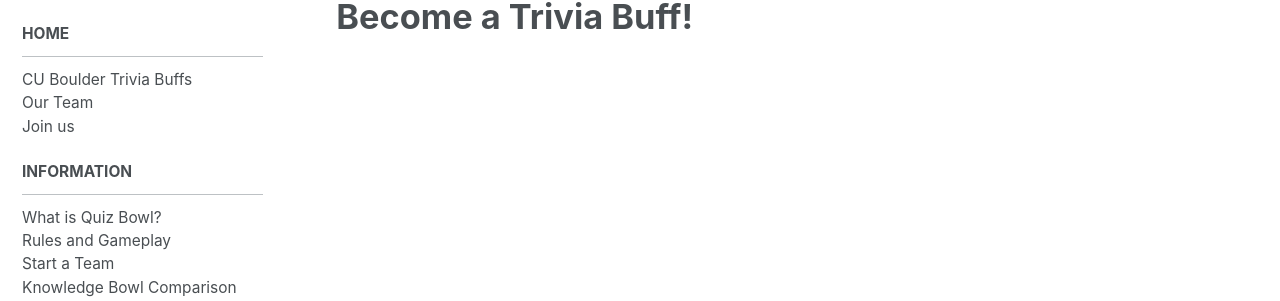
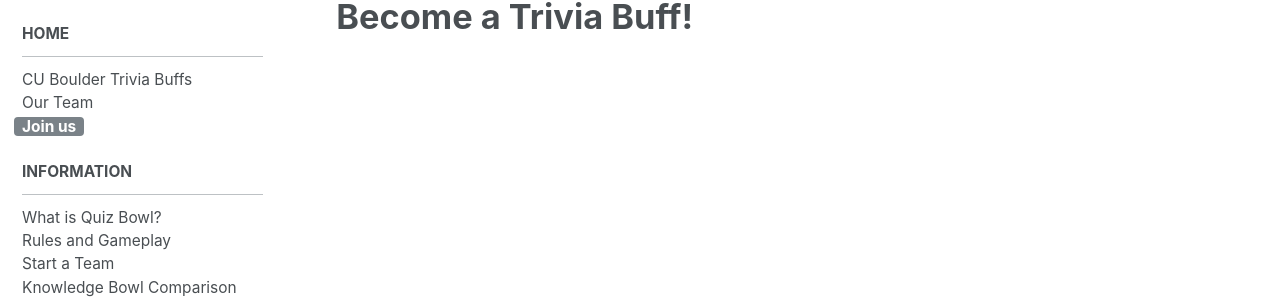
Before and after one commit to matt2718/colorado-qb, a Jekyll site: the page built from _pages/join.md, in a window 1280 px wide. Shown: the part 147-448 px from the top of the page. Built offline with Jekyll 4.4.1, drawn with Linux system fonts in a browser that asks for light colours.

```diff
--- a/_pages/join.md
+++ b/_pages/join.md
@@ -1,4 +1,4 @@
 ---
 title: "Become a Trivia Buff!"
-permalink: /join
+permalink: /join/
 ---
```
